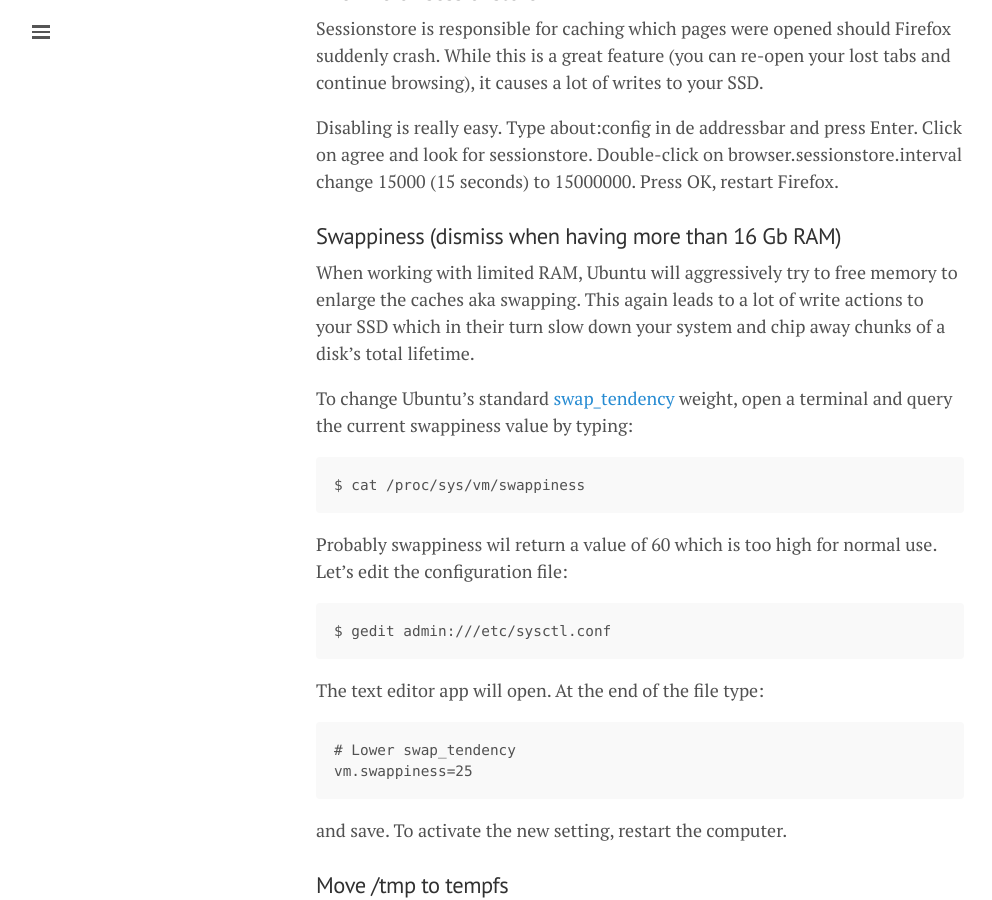
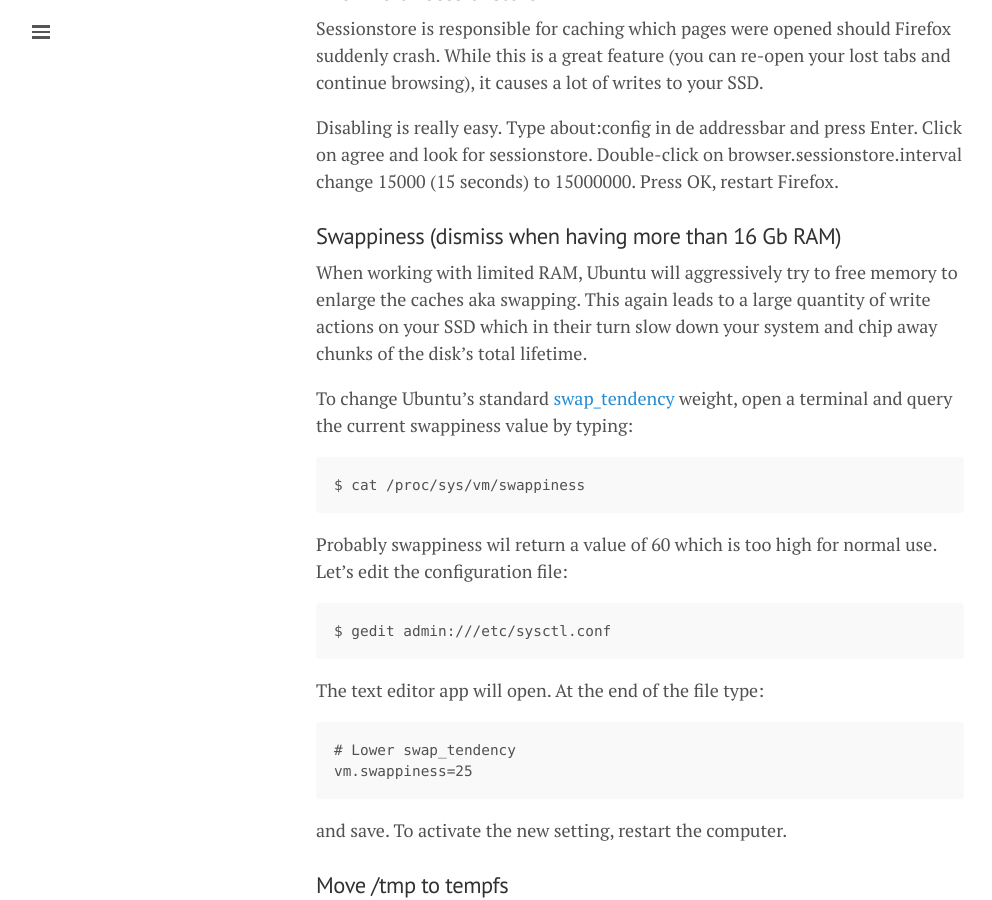
Before and after one commit to lgeurts/lgeurts.github.io, a Jekyll site: the page built from _posts/2022-10-03-optimizing-ubuntu-22.04.1-jammy-jellyfish.md, in a window 1280 px wide and 900 px high, scrolled down 418 px. Shown: the whole window, without its empty margins (0-992 px from the left). Built offline with Jekyll 4.4.1, drawn with Linux system fonts in a browser that asks for light colours; nearby versions of some CDN libraries; comment, search, counter and statistics services are not loaded.

Commit message:
Update 2022-10-03-optimizing-ubuntu-22.04.1-jammy-jellyfish.md

````diff
--- a/_posts/2022-10-03-optimizing-ubuntu-22.04.1-jammy-jellyfish.md
+++ b/_posts/2022-10-03-optimizing-ubuntu-22.04.1-jammy-jellyfish.md
@@ -19,7 +19,7 @@
 Disabling is really easy. Type about:config in de addressbar and press Enter. Click on agree and look for sessionstore. Double-click on browser.sessionstore.interval change 15000 (15 seconds) to 15000000. Press OK, restart Firefox.
 
 ### Swappiness (dismiss when having more than 16 Gb RAM)
-When working with limited RAM, Ubuntu will aggressively try to free memory to enlarge the caches aka swapping. This again leads to a lot of write actions to your SSD which in their turn slow down your system and chip away chunks of a disk's total lifetime.
+When working with limited RAM, Ubuntu will aggressively try to free memory to enlarge the caches aka swapping. This again leads to a large quantity of write actions on your SSD which in their turn slow down your system and chip away chunks of the disk's total lifetime.
 
 To change Ubuntu's standard [swap_tendency](https://unix.stackexchange.com/questions/134202/when-is-swap-triggered-or-how-to-calculate-swap-tendency#134206) weight, open a terminal and query the current swappiness value by typing:
 ```
````
